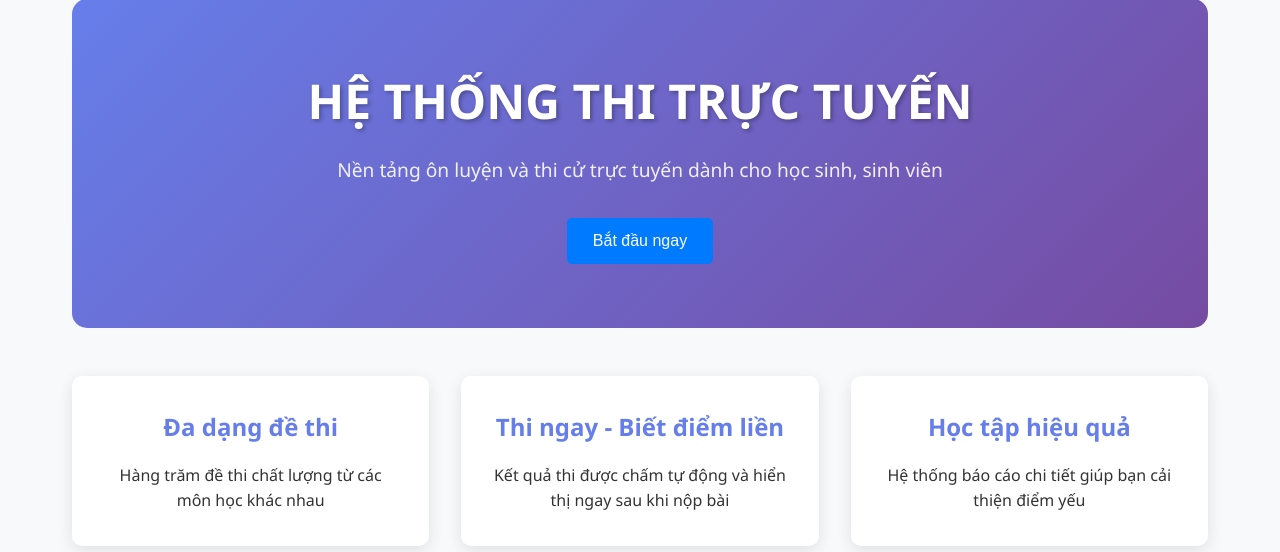
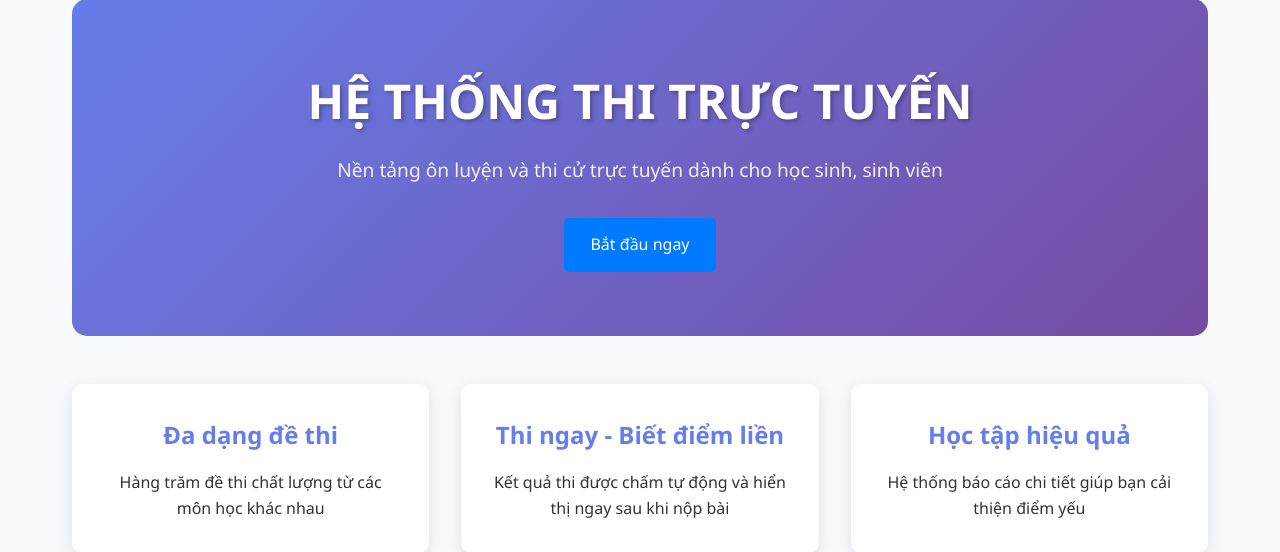
Before and after one commit to Ngo-Nhut-Nam/final_project, a PHP site: page /main_page.php in a window 1280 px wide. Shown: the part 119-671 px from the top of the page. Run offline with PHP 8.4, Linux system fonts and the light colour scheme; a user stored in the database is signed in.

Commit message:
Update main_page.php

```diff
--- a/main_page.php
+++ b/main_page.php
@@ -40,7 +40,7 @@ if (!isset($_SESSION['user_id'])) {
             <div class="hero">
                 <h1>HỆ THỐNG THI TRỰC TUYẾN</h1>
                 <p>Nền tảng ôn luyện và thi cử trực tuyến dành cho học sinh, sinh viên</p>
-                <button class="btn btn-primary" href="exam_list.php">Bắt đầu ngay</button>
+                <a class="btn btn-primary" href="exam_list.php">Bắt đầu ngay</a>
             </div>
 
             <div class="features">
```
